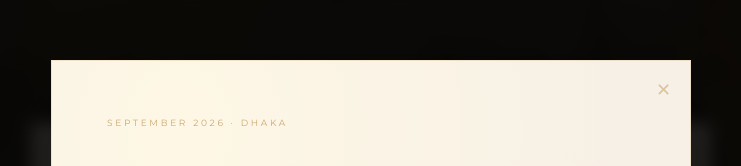
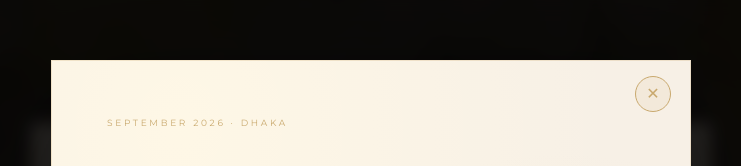
Before and after one commit to EashenMahmud/Megazine, a React (Vite) app: page / in a window 1280 px wide. Both pictures are taken after a click on the button "Open birthday letter". Shown: the top 166 px of the page, without its empty margins (269-1010 px from the left). Built offline with nearby package versions, Linux system fonts and the light colour scheme; a web font is replaced by a local one.

Commit message:
new version model

```diff
--- a/src/components/BirthdayModal.jsx
+++ b/src/components/BirthdayModal.jsx
@@ -156,8 +156,18 @@ export default function BirthdayModal() {
                     >
                         {/* Close */}
                         <button
-                            onClick={() => setLetterOpen(false)}
-                            className="absolute top-4 right-5 text-[#C9A96E]/60 hover:text-[#C9A96E] transition-colors text-lg"
+                            onClick={() => { setLetterOpen(false); handleClose(); }}
+                            className="absolute top-4 right-5 flex items-center justify-center transition-all hover:scale-110"
+                            style={{
+                                width: '36px',
+                                height: '36px',
+                                borderRadius: '50%',
+                                border: '1.5px solid #C9A96E',
+                                background: 'rgba(201,169,110,0.1)',
+                                color: '#C9A96E',
+                                fontSize: '16px',
+                                cursor: 'pointer',
+                            }}
                         >
                             ✕
                         </button>
```
